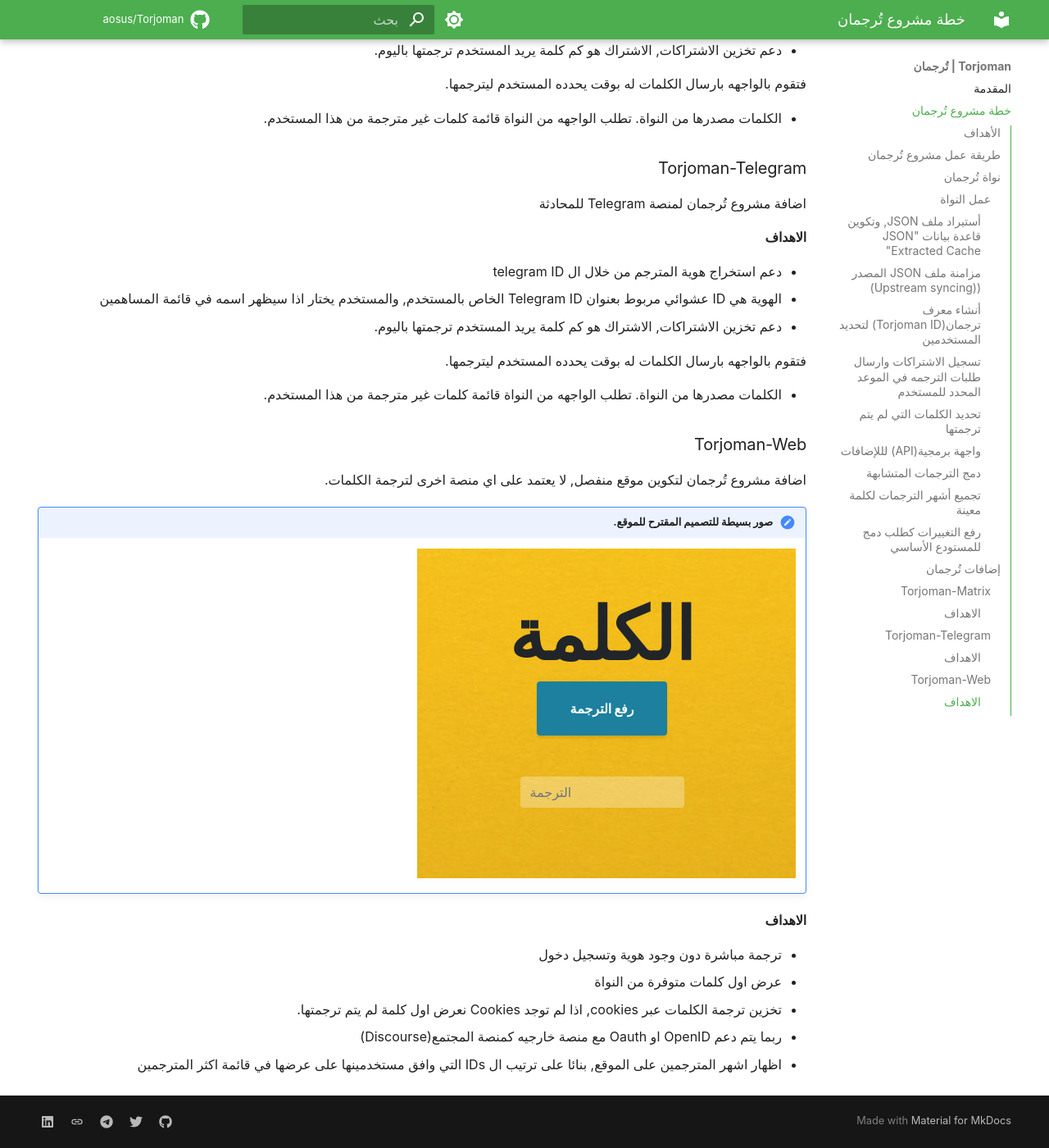
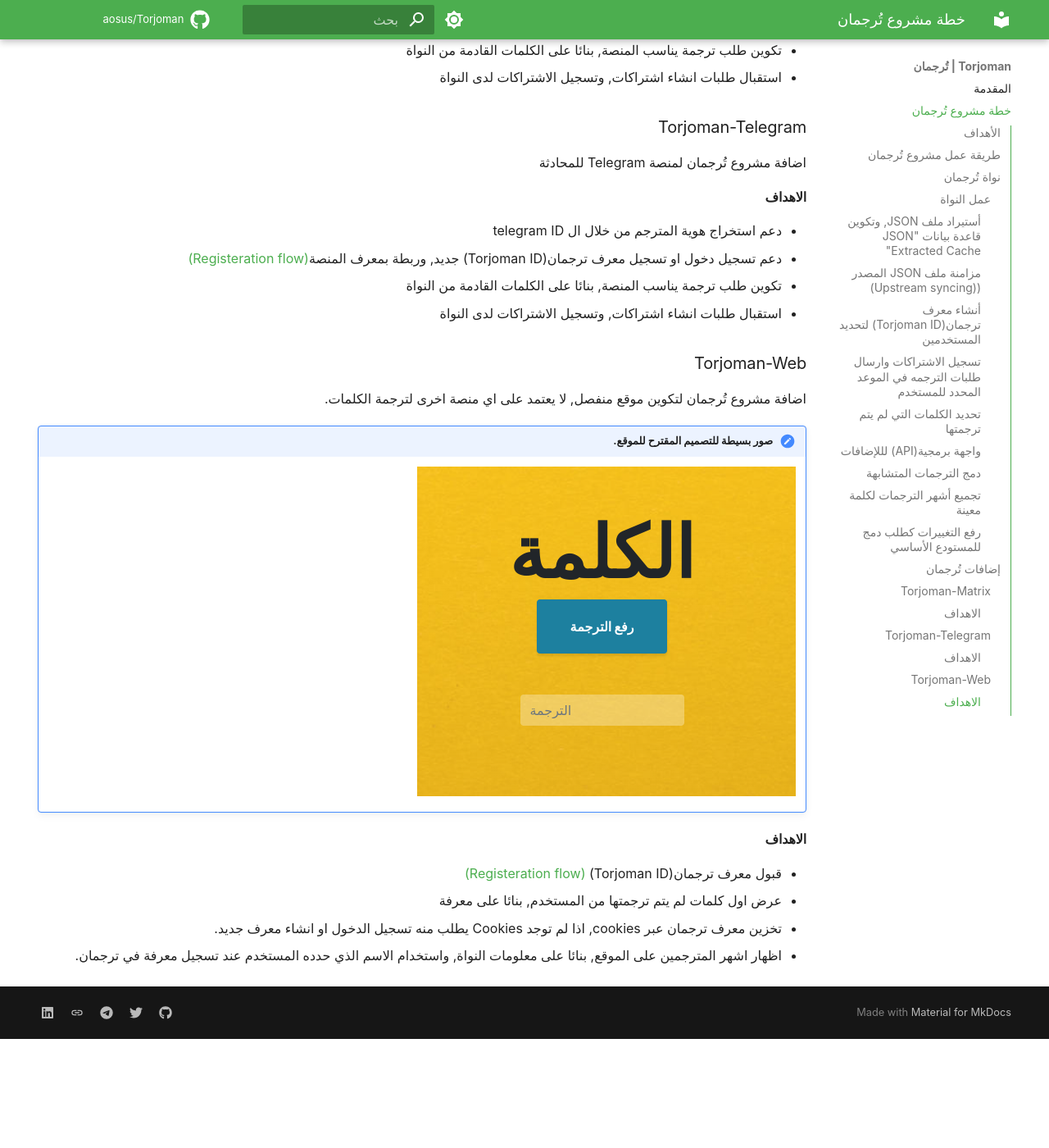
Before and after one commit to aosus/Torjoman, an MkDocs documentation site: the page built from docs/source/project-plan.md, in a window 1280 px wide and 1400 px high, scrolled down 3677 px. Shown: the whole window at 82% size. Built offline with MkDocs 1.6.1 and Material for MkDocs 9.7.7, drawn with Linux system fonts in a browser that asks for light colours; some web fonts are replaced; comment, search, counter and statistics services are not loaded; after the commit the page ends 4944 px from its top, so only the background shows below that.

Commit message:
Update Plugin targets.

```diff
--- a/docs/source/project-plan.md
+++ b/docs/source/project-plan.md
@@ -124,12 +124,9 @@
 
 #### الاهداف
 - دعم استخراج تحديد هوية المترجم من خلال ال MXID
-- انشاء هوية من ID عشوائي مربوط بMXID الخاص بالمستخدم ,والمستخدم يختار اذا سيظهر اسمه في قائمة المساهمين.
-- دعم تخزين الاشتراكات, الاشتراك هو كم كلمة يريد المستخدم ترجمتها باليوم.
-
-فتقوم بالواجهه بارسال الكلمات له بوقت يحدده المستخدم ليترجمها.
-
-- الكلمات مصدرها من النواة. تطلب الواجهه من النواة قائمة كلمات غير مترجمة من هذا المستخدم.
+- دعم تسجيل دخول او تسجيل معرف ترجمان(Torjoman ID) جديد, وربطة بمعرف المنصة[(Registeration flow)](#_3)
+- تكوين طلب ترجمة يناسب المنصة, بنائا على الكلمات القادمة من النواة
+- استقبال طلبات انشاء اشتراكات, وتسجيل الاشتراكات لدى النواة
 
 
 ### Torjoman-Telegram
@@ -137,23 +134,19 @@
 
 #### الاهداف
 - دعم استخراج هوية المترجم من خلال ال telegram ID
-- الهوية هي ID عشوائي مربوط بعنوان Telegram ID الخاص بالمستخدم, والمستخدم يختار اذا سيظهر اسمه في قائمة المساهمين
-- دعم تخزين الاشتراكات, الاشتراك هو كم كلمة يريد المستخدم ترجمتها باليوم.
-
-فتقوم بالواجهه بارسال الكلمات له بوقت يحدده المستخدم ليترجمها.
-
-- الكلمات مصدرها من النواة. تطلب الواجهه من النواة قائمة كلمات غير مترجمة من هذا المستخدم.
+- دعم تسجيل دخول او تسجيل معرف ترجمان(Torjoman ID) جديد, وربطة بمعرف المنصة[(Registeration flow)](#_3)
+- تكوين طلب ترجمة يناسب المنصة, بنائا على الكلمات القادمة من النواة
+- استقبال طلبات انشاء اشتراكات, وتسجيل الاشتراكات لدى النواة
 
 ### Torjoman-Web
-اضافة  مشروع تُرجمان لتكوين موقع منفصل, لا يعتمد على اي منصة اخرى لترجمة الكلمات.
+اضافة مشروع تُرجمان لتكوين موقع منفصل, لا يعتمد على اي منصة اخرى لترجمة الكلمات.
 
 !!! note "صور بسيطة للتصميم المقترح للموقع."
 
     ![image](img/wp-idea.png)
 
 #### الاهداف
-- ترجمة مباشرة دون وجود هوية وتسجيل دخول
-- عرض اول كلمات متوفرة من النواة
-- تخزين ترجمة الكلمات عبر cookies, اذا لم توجد Cookies نعرض اول كلمة لم يتم ترجمتها.
-- ربما يتم دعم OpenID او Oauth مع منصة خارجيه كمنصة المجتمع(Discourse)
-- اظهار اشهر المترجمين على الموقع, بنائا على ترتيب ال IDs التي وافق مستخدمينها على عرضها في قائمة اكثر المترجمين
+- قبول معرف ترجمان(Torjoman ID) [(Registeration flow)](#_3)
+- عرض اول كلمات لم يتم ترجمتها من المستخدم, بنائا على معرفة
+- تخزين معرف ترجمان عبر cookies, اذا لم توجد Cookies يطلب منه تسجيل الدخول او انشاء معرف جديد.
+- اظهار اشهر المترجمين على الموقع, بنائا على معلومات النواة, واستخدام الاسم الذي حدده المستخدم عند تسجيل معرفة في ترجمان.
```
